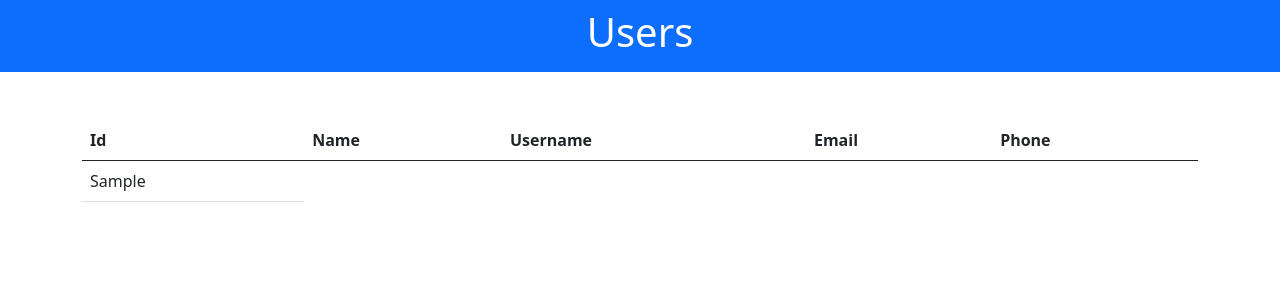
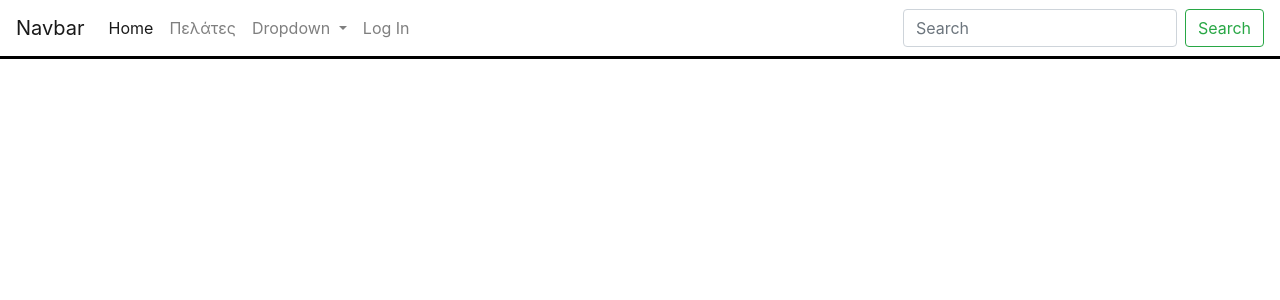
Before and after one commit to kostisvit/Acs-CashRegister, a Django app: template templates/home.html in a window 1280 px wide. Shown: the top 300 px of the page. Run offline with Django 4.2, Linux system fonts and the light colour scheme; the template is opened without the code that fills it: most values are stand-ins (such as "Sample title", 1, 10 or a date in 2020); some libraries are stand-ins or nearby versions.

Commit message:
customize customer page

```diff
--- a/apps/tameiaki/views.py
+++ b/apps/tameiaki/views.py
@@ -29,4 +29,4 @@ def customers(request):
         'data': data,
     }
     print(customers)
-    return render(request, "home.html", context)
+    return render(request, "customer.html", context)
--- a/templates/base.html
+++ b/templates/base.html
@@ -7,17 +7,19 @@
     <meta charset="utf-8">
     <meta name="viewport" content="width=device-width, initial-scale=1">
     <!-- Bootstrap CSS -->
-    <link href="https://cdn.jsdelivr.net/npm/bootstrap@5.0.2/dist/css/bootstrap.min.css" rel="stylesheet" integrity="sha384-EVSTQN3/azprG1Anm3QDgpJLIm9Nao0Yz1ztcQTwFspd3yD65VohhpuuCOmLASjC" crossorigin="anonymous">
-     <script src="https://cdn.jsdelivr.net/npm/bootstrap@5.0.2/dist/js/bootstrap.bundle.min.js" integrity="sha384-MrcW6ZMFYlzcLA8Nl+NtUVF0sA7MsXsP1UyJoMp4YLEuNSfAP+JcXn/tWtIaxVXM" crossorigin="anonymous"></script>
+    <link rel="stylesheet" href="https://cdn.jsdelivr.net/npm/bootstrap@4.0.0/dist/css/bootstrap.min.css" integrity="sha384-Gn5384xqQ1aoWXA+058RXPxPg6fy4IWvTNh0E263XmFcJlSAwiGgFAW/dAiS6JXm" crossorigin="anonymous">
       <title>Consume Rest Api</title>
   </head>
   <body>
-      <div class="container-fluid p-2 bg-primary text-white text-center">
-          <h1>Users</h1>
-      </div>
+{% include 'partials/navbar.html' %}
       <main>
         {% block content %}
+
         {% endblock %}
+
       </main>
    </body>
+   <script src="https://code.jquery.com/jquery-3.2.1.slim.min.js" integrity="sha384-KJ3o2DKtIkvYIK3UENzmM7KCkRr/rE9/Qpg6aAZGJwFDMVNA/GpGFF93hXpG5KkN" crossorigin="anonymous"></script>
+<script src="https://cdn.jsdelivr.net/npm/popper.js@1.12.9/dist/umd/popper.min.js" integrity="sha384-ApNbgh9B+Y1QKtv3Rn7W3mgPxhU9K/ScQsAP7hUibX39j7fakFPskvXusvfa0b4Q" crossorigin="anonymous"></script>
+<script src="https://cdn.jsdelivr.net/npm/bootstrap@4.0.0/dist/js/bootstrap.min.js" integrity="sha384-JZR6Spejh4U02d8jOt6vLEHfe/JQGiRRSQQxSfFWpi1MquVdAyjUar5+76PVCmYl" crossorigin="anonymous"></script>
 </html>
--- a/templates/home.html
+++ b/templates/home.html
@@ -12,24 +12,34 @@
   <a href="{% url 'login' %}">Log In</a> |
   <a href="{% url 'signup' %}">Sign Up</a>
 {% endif %} -->
-<div class="container mt-5">
+<!-- <div class="container mt-5">
   <table class="table">
       <thead>
           <tr>
               <th>Id</th>
-              <th>Name</th>
-              <th>Username</th>
-              <th>Email</th>
-              <th>Phone</th>
+              <th>Όνομα</th>
+              <th>Επώνυμο</th>
+              <th>Τίτλος Εταιρείας</th>
+              <th>Κατηγορία</th>
+              <th>Διεύθυνση</th>
+              <th>ΑΦΜ</th>
+              <th>Τηλ. Επικοιν.</th>
           </tr>
       </thead>
       <tbody>
           {% for item in data %}
           <tr>
+            <td>{{ item.id }}</td>
             <td>{{ item.first_name }}</td>
+            <td>{{ item.last_name }}</td>
+            <td>{{ item.company_name }}</td>
+            <td>{{ item.company_type }}</td>
+            <td>{{ item.company_address }}</td>
+            <td>{{ item.company_afm }}</td>
+            <td>{{ item.phone_number }}</td>
 
           {% endfor %}
       </tbody>
   </table>
-</div>
+</div> -->
 {% endblock %}
--- /dev/null
+++ b/templates/partials/navbar.html
@@ -0,0 +1,76 @@
+
+<style>
+  .navbar
+  {
+      border-bottom:3px solid #000;
+  }
+</style>
+
+<nav class="navbar navbar-expand-lg navbar-light">
+  <a class="navbar-brand" href="#">Navbar</a>
+  <button class="navbar-toggler" type="button" data-toggle="collapse" data-target="#navbarSupportedContent" aria-controls="navbarSupportedContent" aria-expanded="false" aria-label="Toggle navigation">
+    <span class="navbar-toggler-icon"></span>
+  </button>
+  {% if user.is_authenticated %}
+  <div class="collapse navbar-collapse" id="navbarSupportedContent">
+    <ul class="navbar-nav mr-auto">
+      <li class="nav-item active">
+        <a class="nav-link" href="/">Home <span class="sr-only">(current)</span></a>
+      </li>
+      <li class="nav-item">
+        <a class="nav-link" href="{% url 'customer'  %}">Πελάτες</a>
+      </li>
+      <li class="nav-item">
+        <a class="nav-link" href="#">Ταμειακές</a>
+      </li>
+      <li class="nav-item dropdown">
+        <a class="nav-link dropdown-toggle" href="#" id="navbarDropdown" role="button" data-toggle="dropdown" aria-haspopup="true" aria-expanded="false">
+          Dropdown
+        </a>
+        <div class="dropdown-menu" aria-labelledby="navbarDropdown">
+          <a class="dropdown-item" href="#">Action</a>
+          <a class="dropdown-item" href="#">Another action</a>
+          <div class="dropdown-divider"></div>
+          <a class="dropdown-item" href="#">Something else here</a>
+        </div>
+      </li>
+      <li class="nav-item">
+        <a class="nav-link" href="{% url 'logout' %}">Log Out</a>
+      </li>
+    </ul>
+    <form class="form-inline my-2 my-lg-0">
+      <input class="form-control mr-sm-2" type="search" placeholder="Search" aria-label="Search">
+      <button class="btn btn-outline-success my-2 my-sm-0" type="submit">Search</button>
+    </form>
+  </div>
+  {% else %}
+  <div class="collapse navbar-collapse" id="navbarSupportedContent">
+    <ul class="navbar-nav mr-auto">
+      <li class="nav-item active">
+        <a class="nav-link" href="/">Home <span class="sr-only">(current)</span></a>
+      </li>
+      <li class="nav-item">
+        <a class="nav-link" href="#">Πελάτες</a>
+      </li>
+      <li class="nav-item dropdown">
+        <a class="nav-link dropdown-toggle" href="#" id="navbarDropdown" role="button" data-toggle="dropdown" aria-haspopup="true" aria-expanded="false">
+          Dropdown
+        </a>
+        <div class="dropdown-menu" aria-labelledby="navbarDropdown">
+          <a class="dropdown-item" href="#">Action</a>
+          <a class="dropdown-item" href="#">Another action</a>
+          <div class="dropdown-divider"></div>
+          <a class="dropdown-item" href="#">Something else here</a>
+        </div>
+      </li>
+      <li class="nav-item">
+        <a class="nav-link" href="{% url 'login' %}">Log In</a>
+      </li>
+    </ul>
+    <form class="form-inline my-2 my-lg-0">
+      <input class="form-control mr-sm-2" type="search" placeholder="Search" aria-label="Search">
+      <button class="btn btn-outline-success my-2 my-sm-0" type="submit">Search</button>
+    </form>
+  </div>
+  {% endif %}
+</nav>
```
Also changed, not shown: templates/customer.html (added, +41 -0 lines).
